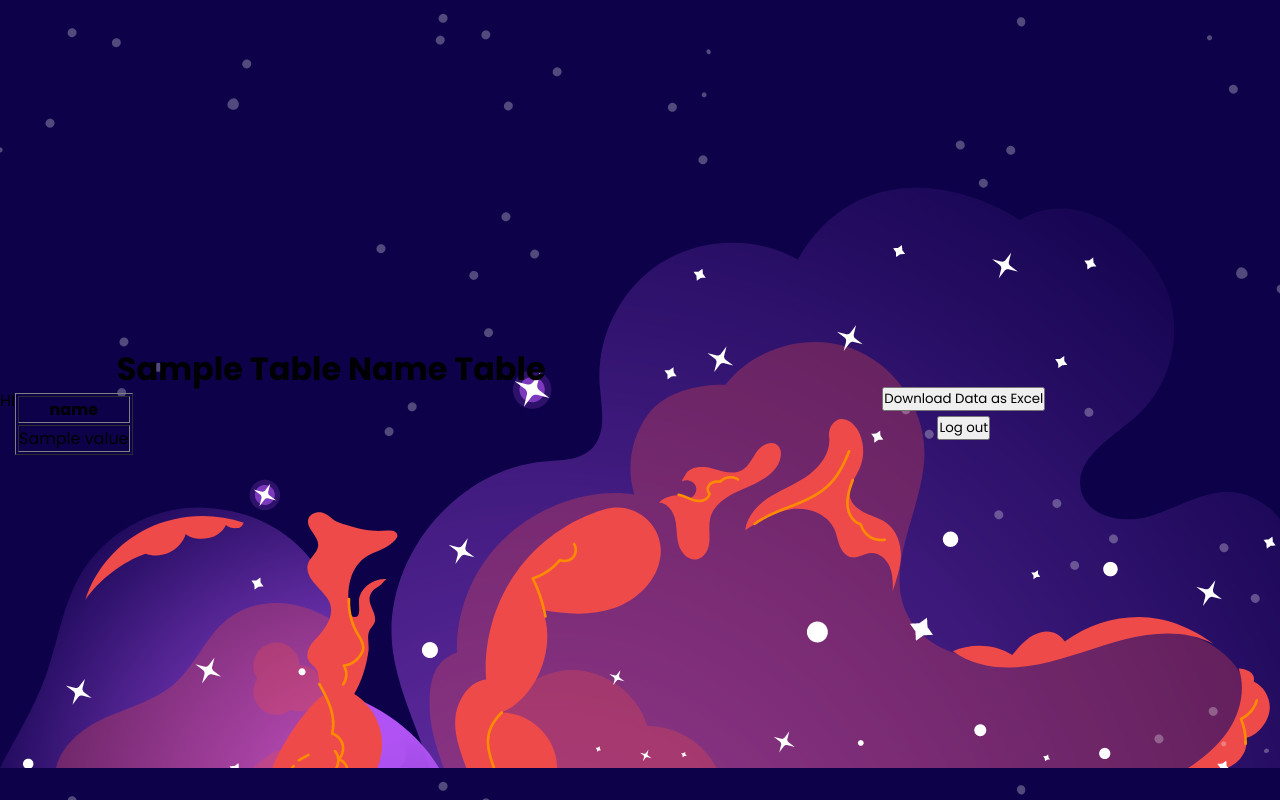
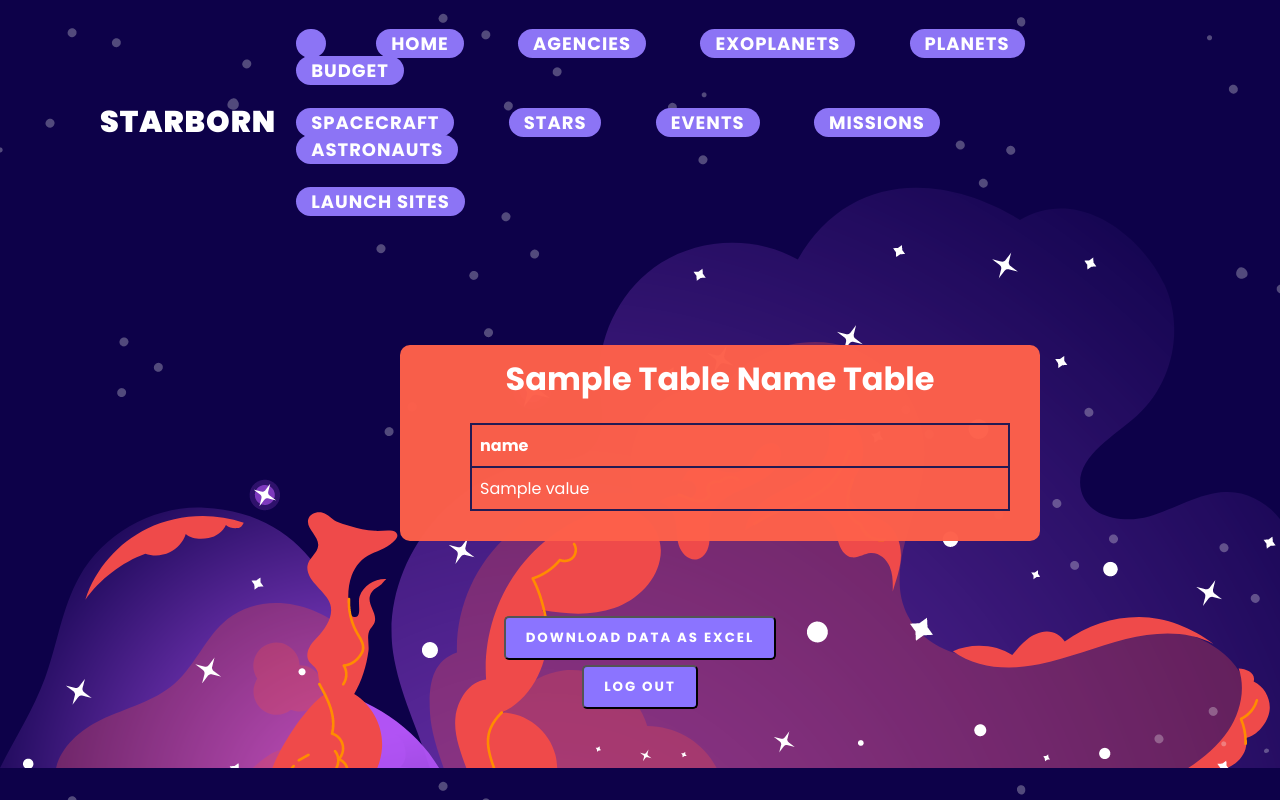
Before and after one commit to KaustubhaRam/cosmic_yggdrasil, a Flask app: template templates/view_table.html in a window 1280 px wide. Run offline with Flask 3, Linux system fonts and the light colour scheme; the template is opened without the code that fills it: most values are stand-ins (such as "Sample title", 1, 10 or a date in 2020).

Commit message:
fixed view table's styling and everything

```diff
--- a/templates/view_table.html
+++ b/templates/view_table.html
@@ -8,20 +8,62 @@
     <title>{{ table_name | title }} Table - ALU Structures</title>
     <style>
         body {
-            display: flex;
+
             justify-content: space-around;
             align-items: center;
             height: 100vh;
             margin: 0;
         }
 
+        .button {
+            color: #fff;
+            background: #8b74ff;
+            text-decoration: none;
+            text-transform: uppercase;
+            font-weight: 700;
+            letter-spacing: 2px;
+            padding: 10px 20px;
+            border-radius: 5px;
+            transition: 0.3s;
+            transition-property: background;
+            cursor: pointer;
+        }
+
+        .button:hover{
+            background: #6252b5;
+        }
+
+        table {
+            padding: 4px 10px;
+            margin: 20px;
+            justify-content: center;
+            align-items: center;
+            border-color: aqua;
+            border-collapse: initial;
+            border-collapse: collapse; /* collapse borders into a single border */
+            width: 100%;
+        }
+
+        th, td {
+            border: 2px solid #231a53; /* set border thickness and color */
+            padding: 8px; /* add padding for better spacing */
+            text-align: left;
+        }
+
+
         .left-container {
-            flex: 1;
+            background-color: rgba(253, 96, 75, 0.98);
+            border-radius: 10px;
+            color: #fff;
+            padding: 10px 50px;
+            width: 50%;
+            margin-left: 400px;
+            align-items: center;
             text-align: center;
         }
 
         .right-container {
-            flex: 1;
+
             text-align: center;
         }
 
@@ -39,19 +81,33 @@
     </style>
 </head>
 <body>
-    <nav class="navbar">
-        HI
-    </nav>
+    <header>
+        <h2><a href="#" class="logo">STARBORN</h2>
+            <div class="navigation">
+                <a href="./home">HOME</a>
+                <a href="./agencies">AGENCIES</a>
+                <a href="./exoplanets">EXOPLANETS</a>
+                <a href="./planets">PLANETS</a>
+                <a href="./budget">BUDGET</a><br><br>
+                <a href="./spacecrafts">SPACECRAFT</a>
+                <a href="./stars">STARS</a>
+                <a href="./spaceevents">EVENTS</a>
+                <a href="./missions">MISSIONS</a>
+                <a href="./astronauts">ASTRONAUTS</a><br><br>
+                <a href="./launchsites">LAUNCH SITES</a>
+            </div>
+    </header>
     <br>
     <br>
     <br>
     <br>
+
     <div class="left-container">
         <h1>{{ table_name | title }} Table</h1>
         {% if msg %}
             <p id="message">{{ msg }}</p>
         {% else %}
-            <table border="1">
+            <table>
                 <tr>
                     {% for column in data[0].keys() %}
                         <th>{{ column }}</th>
@@ -71,7 +127,8 @@
             </table>
         {% endif %}
     </div>
-
+    <br>
+    <br>
     <div class="right-container">
         <form method="POST">
 
```
Also changed, not shown: inserttwo.py (+26 -21 lines), tempCodeRunnerFile.py (added, +13 -0 lines).
